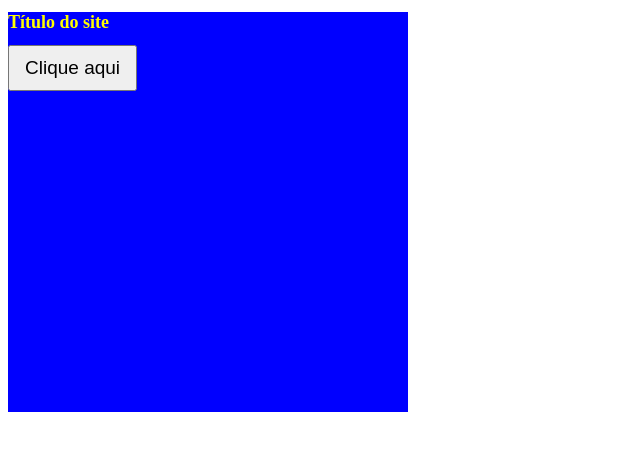
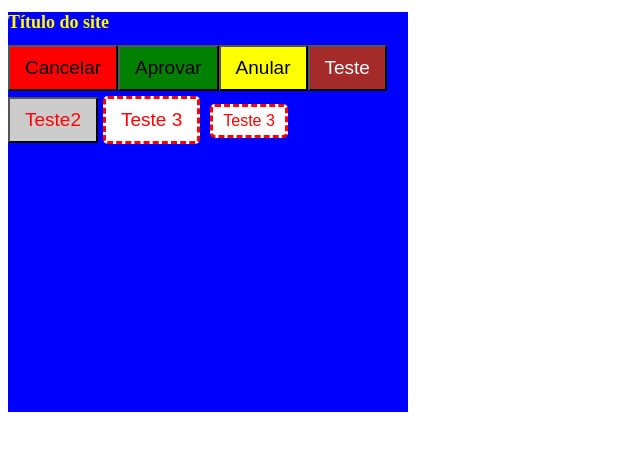
Before and after one commit to cadumega/ReactJS_Estudos, a React (Create React App) app in the folder fundamentos-react/: page / in a window 1280 px wide. Shown: the top 450 px of the page, without its empty margins (0-640 px from the left). Built offline with nearby package versions, Linux system fonts and the light colour scheme; the HTML template or start-up script is replaced by a standard one.

Commit message:
Estilização com StyledComponents3

```diff
--- a/fundamentos-react/src/App.js
+++ b/fundamentos-react/src/App.js
@@ -1,6 +1,11 @@
 //npm install styled-components --save
 // Itens estruturais usamos stled components
 // Depois de estruturar, crio os componentes em variaveis para estarem declaradas.
+
+//podemos usar props nos componentes
+//o botão para ações encorajadas no sistema possui a class btn-success e é verde, o btn-danger é vermelho e representa ações perigosas do sistema, nesses casos utilizar a prop da maneira 1 seria melhor (e melhor ainda se vc estiver utilizando um tema). Agora se a sua prop vai representar um estado binário (ligado/desligado, selecionado/não-selecionado, ativo/inativo) então é melhor a segunda opção com o ternário.
+
+// extender o uso do styled para outro componente .
 
 import React from "react";
 import styled from 'styled-components';
@@ -14,18 +19,51 @@ background-color:#00FF;
 const Botao = styled.button `
 font-size:19px;
 padding:10px 15px;
+background-color:${props => props.color || 'yellow'};    //permite executar js aqui dentro, recebo props e uso props como eu quiser. retorno props.color. Se não tiver props color irá usar amarelo.
+
+`;
+
+const Botao2 = styled.button `
+font-size:19px;
+padding:10px 15px;
+background-color:${props => props.ativo == true ? 'brown' :'#CCC'};
+color: ${props => props.ativo == true ? 'white' :'red'};
+`;
+
+const BotaoPadrao =styled.button `
+font-size:19px;
+padding:10px 15px;
+border:3px dashed #FF0000;
+color:#FF0000;
+background-color:#FFF;
+margin:5px;
+border-radius:5px;
+`;
+
+//herda as propriedades do componente pai
+const BotaoPequeno = styled(BotaoPadrao) `
+padding: 5px 10px;
+font-size: 16px;
 `;
 
 const Title = styled.h1 `
     color:#FF0;
-    font-size:18px;
+    font-size: 18px;
 `;
 
 function App() {
     return (
         <Site>
             <Title>Título do site</Title>
-            <Botao>Clique aqui</Botao>
+            <Botao color='#FF0000'>Cancelar</Botao>
+            <Botao color='green'>Aprovar</Botao>
+            <Botao color=''>Anular</Botao>
+
+            <Botao2 ativo={true}>Teste</Botao2>
+            <Botao2 ativo={false}>Teste2</Botao2>
+
+            <BotaoPadrao>Teste 3</BotaoPadrao>
+            <BotaoPequeno>Teste 3</BotaoPequeno>
         </Site>
     );
 }
```
